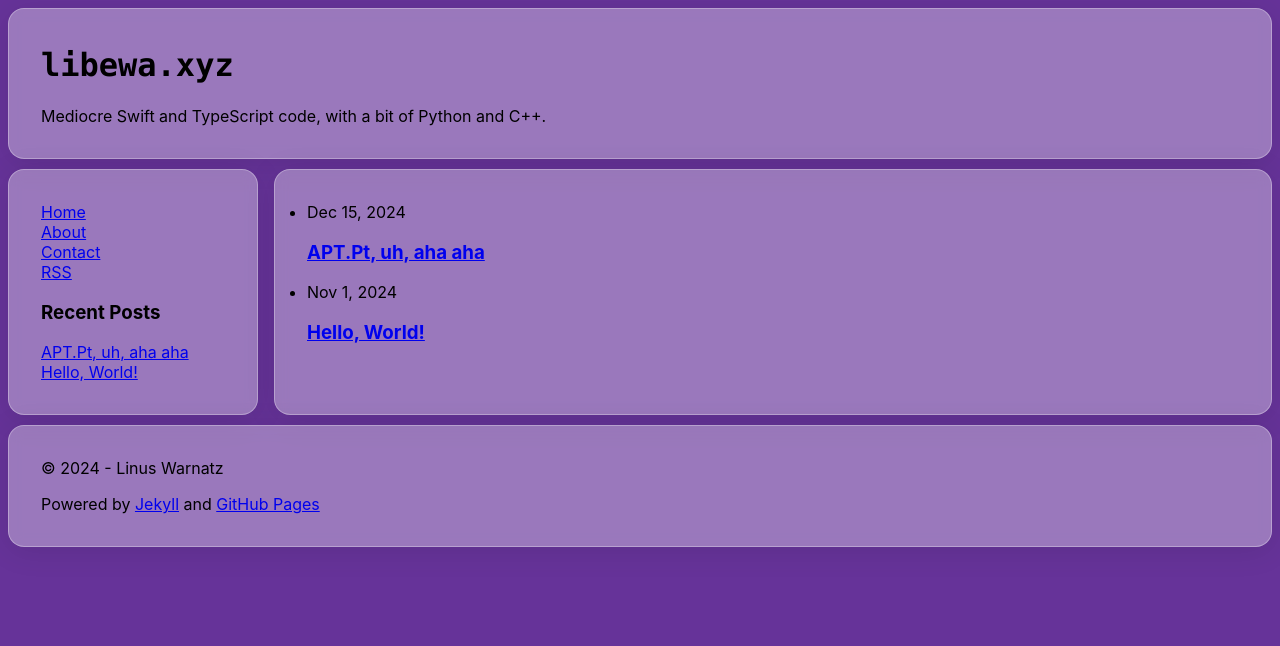
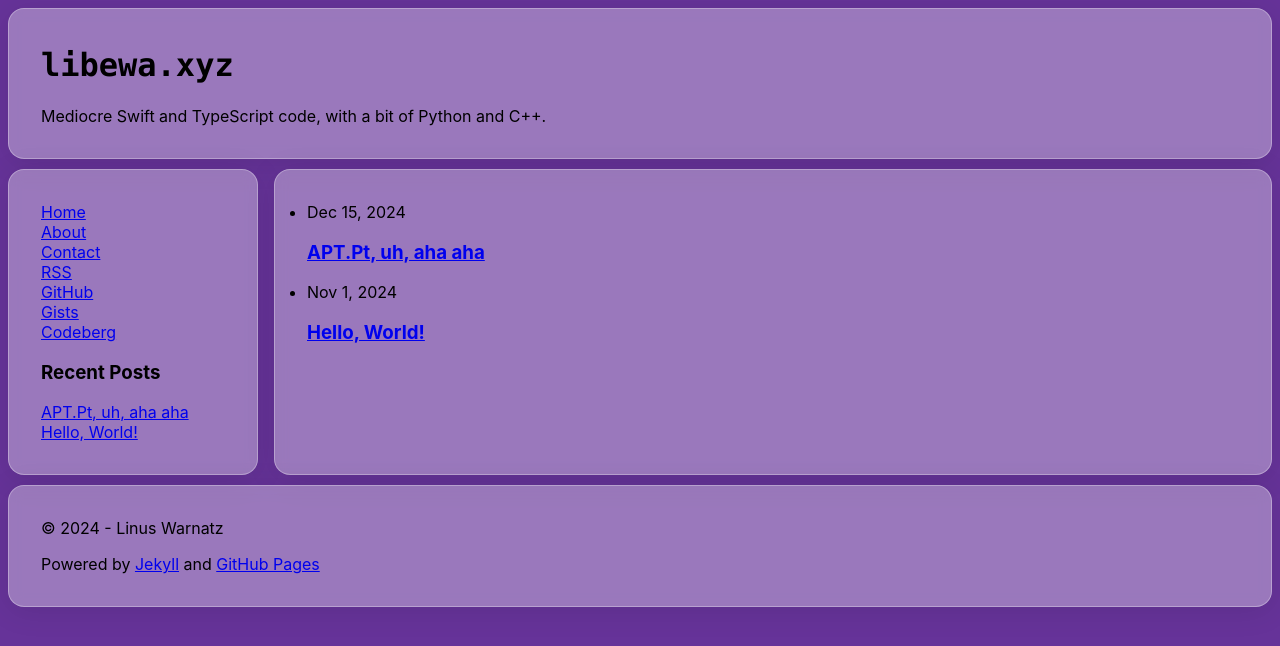
Before and after one commit to libewa/libewa.github.io, a Jekyll site: the page built from index.md, in a window 1280 px wide. Shown: the top 646 px of the page. Built offline with Jekyll 4.4.1, drawn with Linux system fonts in a browser that asks for light colours.

Commit message:
add “social” links

```diff
--- a/_includes/navlinks.html
+++ b/_includes/navlinks.html
@@ -3,4 +3,7 @@
       <li><a href="/about">About</a></li>
       <li><a href="/contact">Contact</a></li>
 	  <li><a href="/feed.xml">RSS</a></li>
+	  <li><a href="https://github.com/libewa">GitHub</a></li>
+	  <li><a href="https://gist.github.com/libewa">Gists</a></li>
+	  <li><a href="https://codeberg.org/libewa">Codeberg</a></li>
 </ul>
```
